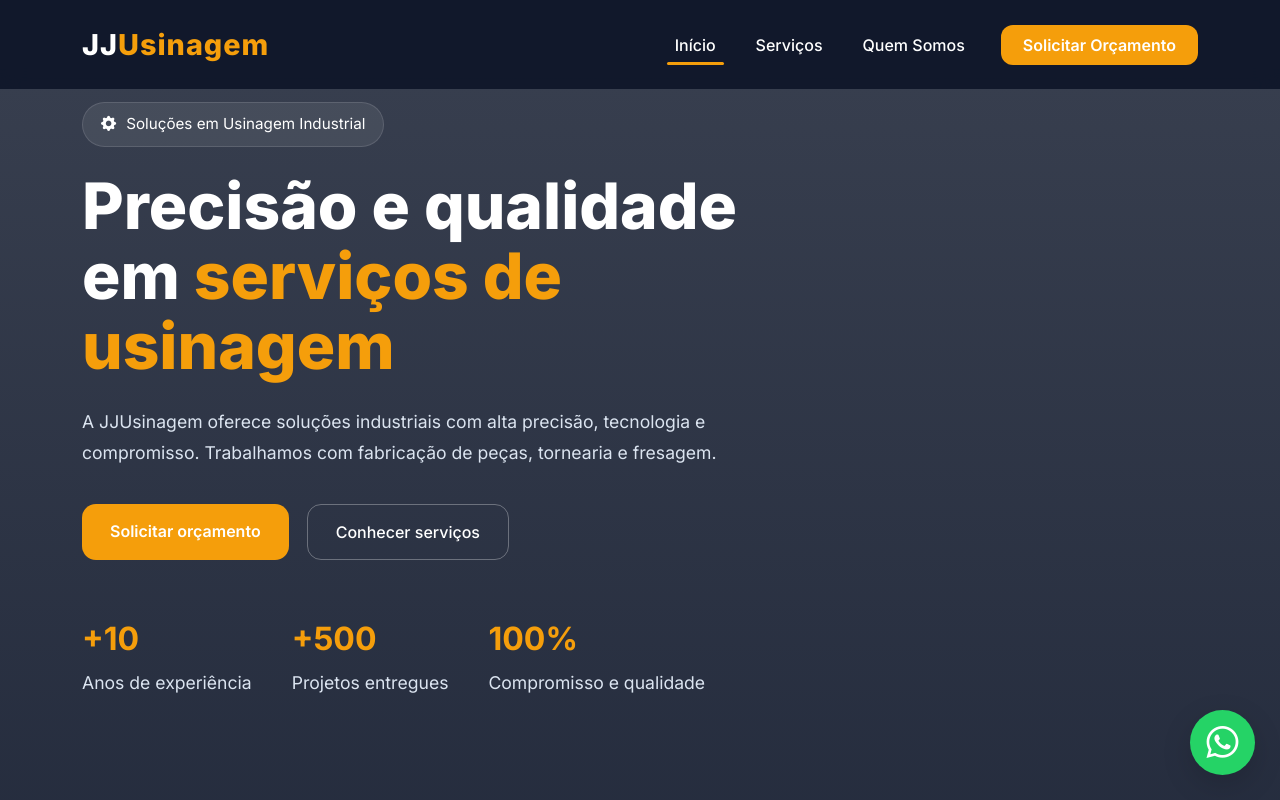
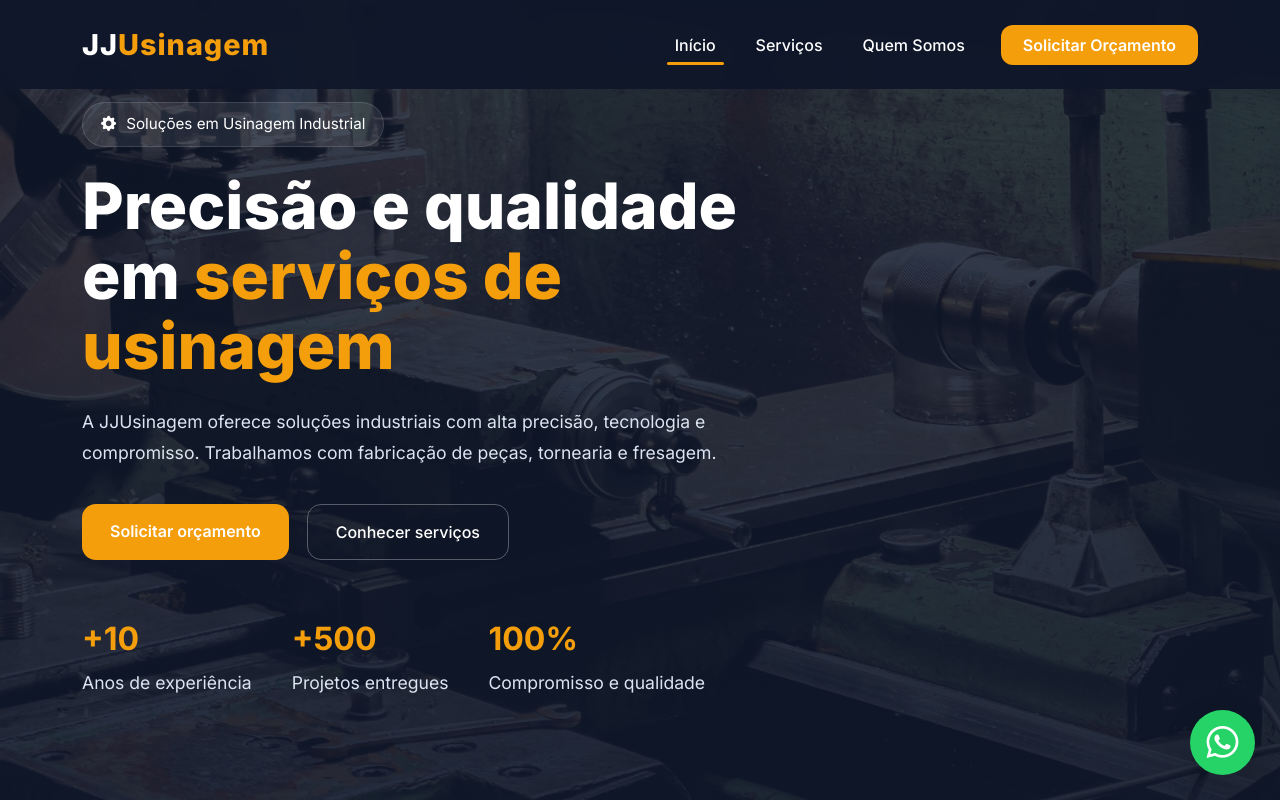
Before and after one commit to gabrielpsantos41/JJ_Usinagem, a plain HTML site: page index.html in a window 1280 px wide. Shown: the top 800 px of the page. Drawn offline with nearby package versions, Linux system fonts and the light colour scheme.

Commit message:
Update style.css

```diff
--- a/assets/style.css
+++ b/assets/style.css
@@ -105,7 +105,7 @@ body {
   min-height: 100vh;
   background:
     linear-gradient(rgba(15, 23, 42, 0.82), rgba(15, 23, 42, 0.9)),
-    url('../../imagens/tornomecanico.jpg') center/cover;
+    url('../../images/tornomecanico.jpg') center/cover;
   display: flex;
   align-items: center;
   color: var(--white);
```
